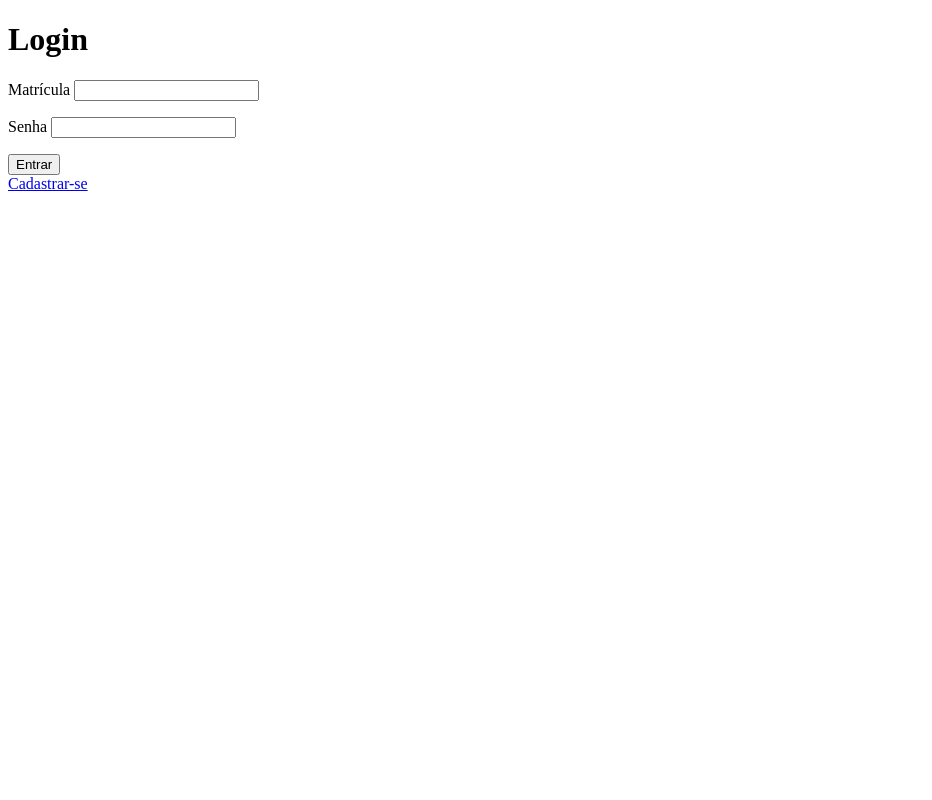
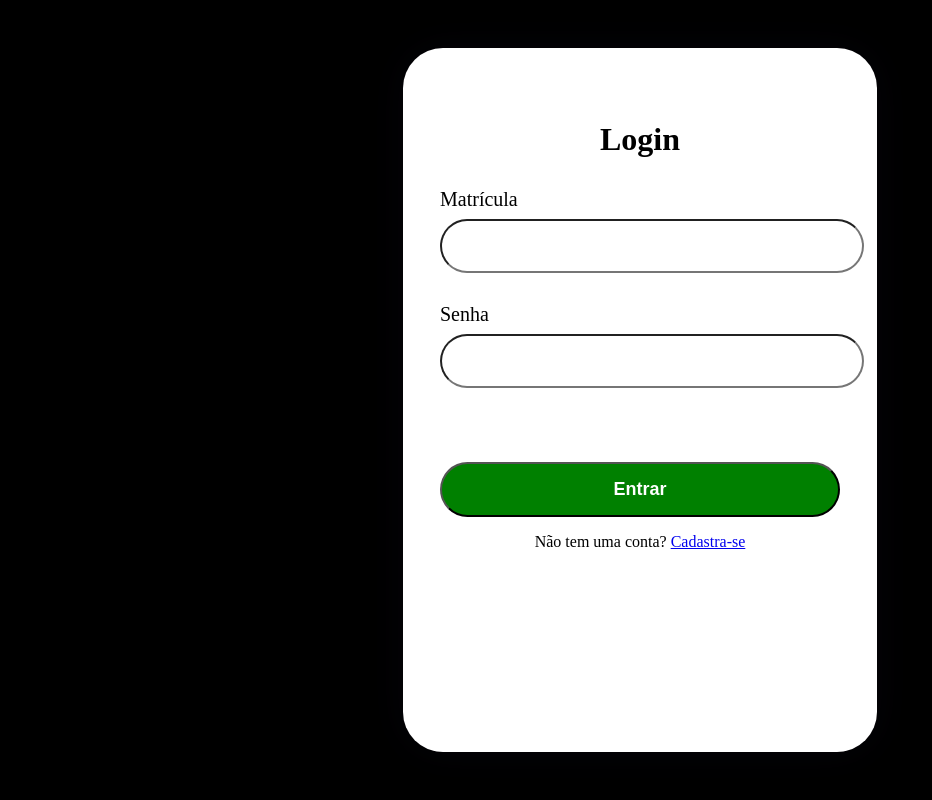
Before and after one commit to BiaCosta03/projeto, a PHP site: page /login.php in a window 1280 px wide. Shown: the whole page, without its empty margins (0-932 px from the left). Run offline with PHP 8.4, Linux system fonts and the light colour scheme.

Commit message:
atualizado

```diff
--- a/estilo.css
+++ b/estilo.css
@@ -1,9 +1,60 @@
-.body{
-    background-color: #29E959;
+body{
+    background-color: black;
     text-align: center;
     margin: auto;
 }
-.h1{
-    background-color: black;
+h1{
+    background-color:white;
     text-align: center;
 }
+label{
+    text-align: left;
+    display: block;
+    margin-top:30px;
+    font-size: 20px;
+    font-weight: 500;
+}
+input{
+    display: block;
+    height: 50px;
+    width: 100%;
+    border-radius: 30px;
+    padding: 0 10px;
+    margin-top: 8px;
+    font-size: 14px;
+    font-weight: 300;
+}
+form{
+    background-color: white;
+    height: 600px;
+    width: 400px;
+    position: absolute;
+    transform: translate(-50%,-50%);
+    top: 50%;
+    left: 50%;
+    border-radius: 40px;
+    backdrop-filter: blur(10px);
+    border: 2px solid rgba(255, 255, 255, 0.1);
+    box-shadow: 0 0 40px rgba(8, 7, 16, 0.6);
+    padding: 50px 35px;
+}
+button{
+    margin-top: 50px;
+    width: 100%;
+    background-color: green;
+    color: white;
+   padding: 15px 0;
+   font-size: 18px;
+   font-weight: 600;
+   border-radius: 30px;
+   cursor: pointer;
+}
+
+.logar{
+  margin-top: 24px;
+  text-align:center;
+}
+
+.link{
+    color: rgb(0, 0, 0);
+}
--- a/login.php
+++ b/login.php
@@ -24,12 +24,12 @@ if(isset($_POST['logar'])){
 <head>
     <meta charset='UTF-8'>
     <meta name='viewport' content='width=device-width, initial-scale=1.0'>
-    <link rel='stylesheet'  type='text/css' media='screen' href='estilo.css'>
+    <link rel='stylesheet'  type='text/css'  href='estilo.css'>
     <title>Login</title>
 </head>
 <body>
+    <form action="" method="POST">
     <h1>Login</h1>
-    <form action="" method="POST">
          <p>
             <label>Matrícula</label>
             <input type="Number" name="matricula">
@@ -40,9 +40,9 @@ if(isset($_POST['logar'])){
             <input type="Number" name="senha">
          </p>
 
-         <p>
+         <p class="logar">
             <button type="submit" name="logar" value="Logar">Entrar </button>
-         </br> <a href="cadastro.php">Cadastrar-se<a>
+         </br> <p class="link">Não tem uma conta? <a href="cadastro.php"> Cadastra-se<a></p>
          </p>
     </form>
 </body>
```
